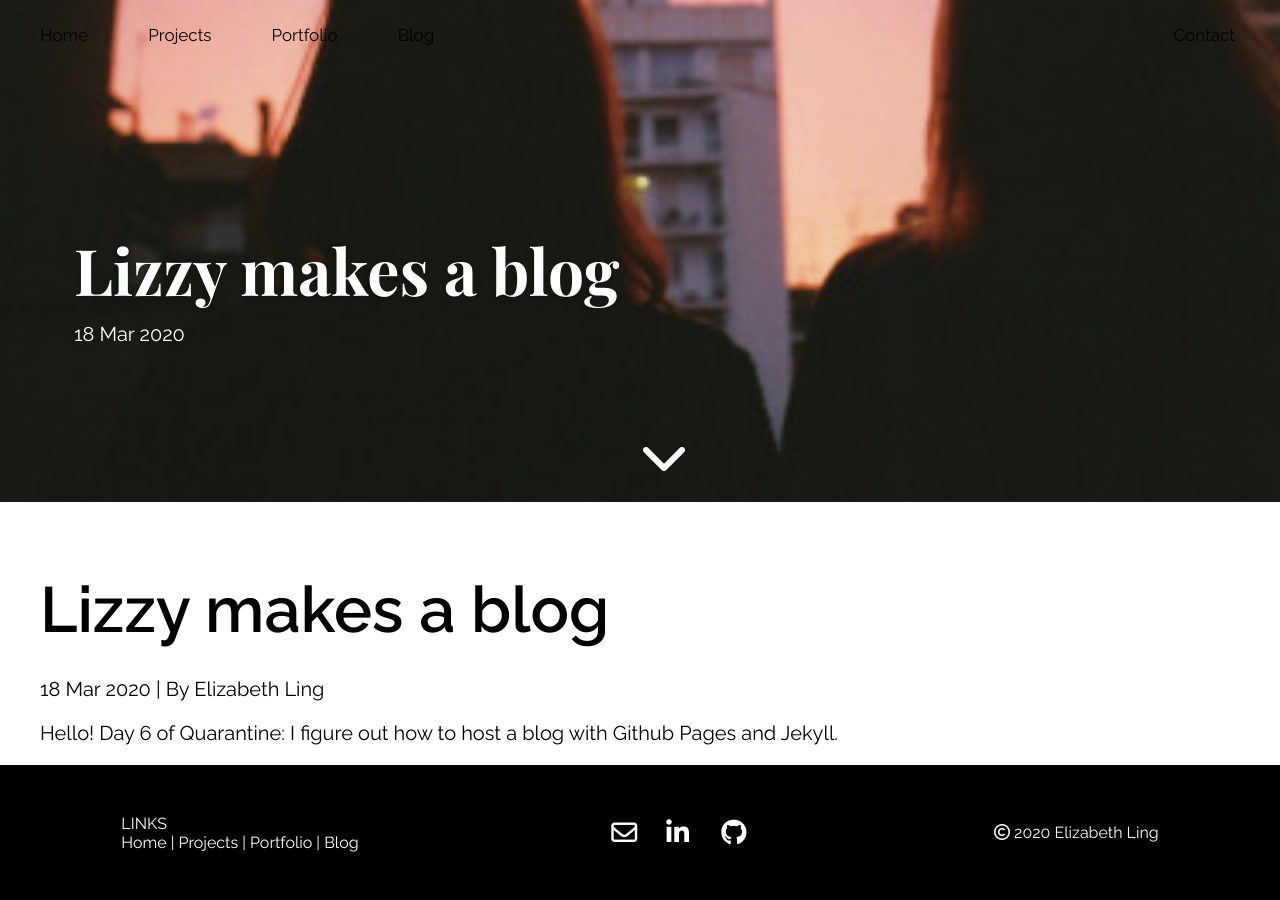
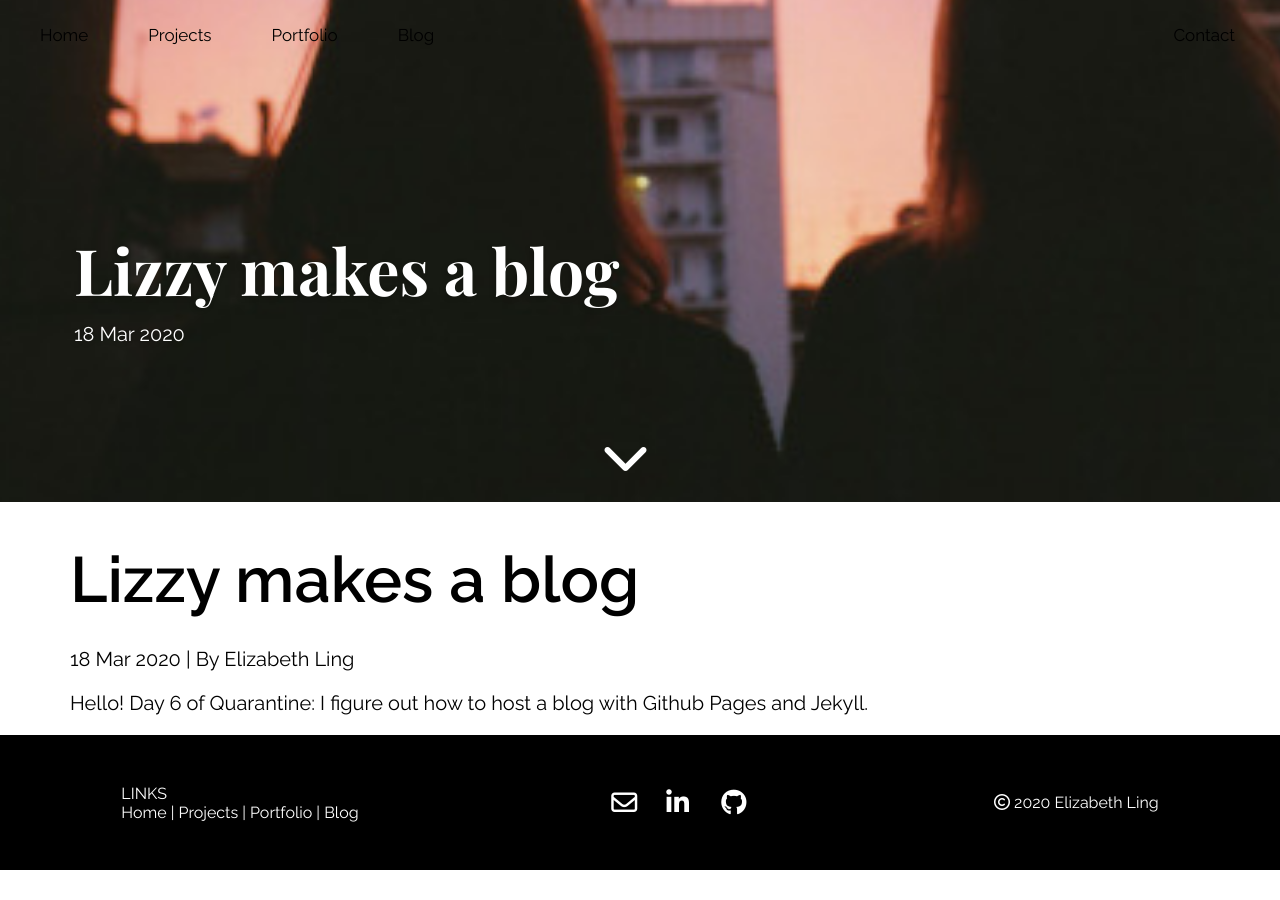
Before and after one commit to lingelizabeth/lingelizabeth.github.io, a Jekyll site: the page built from _posts/2020-03-18-blog-created.md, in a window 1280 px wide and 900 px high, scrolled down 398 px. Built offline with Jekyll 4.4.1, drawn with Linux system fonts in a browser that asks for light colours; nearby versions of some CDN libraries; library files that are not in the unit come from our copies; comment, search, counter and statistics services are not loaded; after the commit the page ends 1268 px from its top, so only the background shows below that.

Commit message:
minor fixes for posts 3/27

```diff
--- a/_layouts/post.html
+++ b/_layouts/post.html
@@ -13,7 +13,7 @@ layout: default
 </div>
 
 <a href="#post-start">
-<i  class="fas fa-chevron-down fa-3x" id="down-button"></i>
+<i class="fas fa-chevron-down fa-3x" id="down-button"></i>
 </a>
 
 
--- a/css/main.css
+++ b/css/main.css
@@ -79,7 +79,7 @@ h3{
 	color: black;
 }
 .post-container{
-	margin: 70px 40px 0px 40px;
+	margin: 40px 40px 0px 70px;
 }
 .post-header-img{
 	margin:0 0;
@@ -97,7 +97,7 @@ h3{
 }
 #down-button{
 	position:absolute;
-	margin:-70px 0 0 50vw;
+	margin:-70px 0 0 47vw;
 }
 a{
 	text-decoration: none;
```
